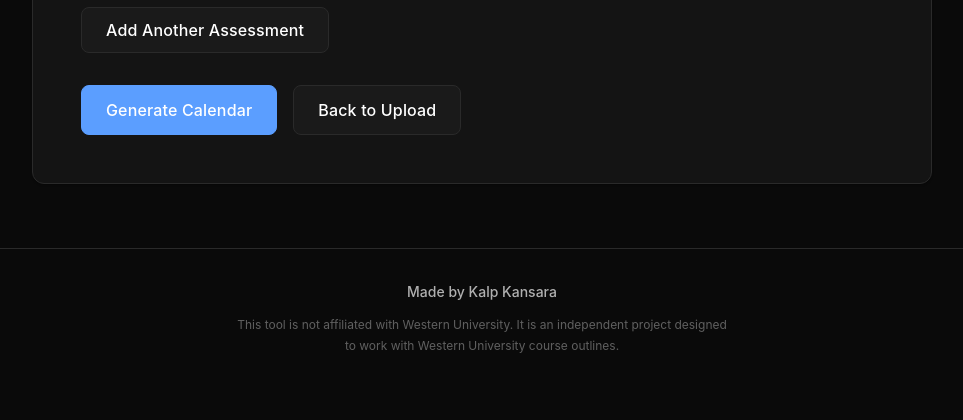
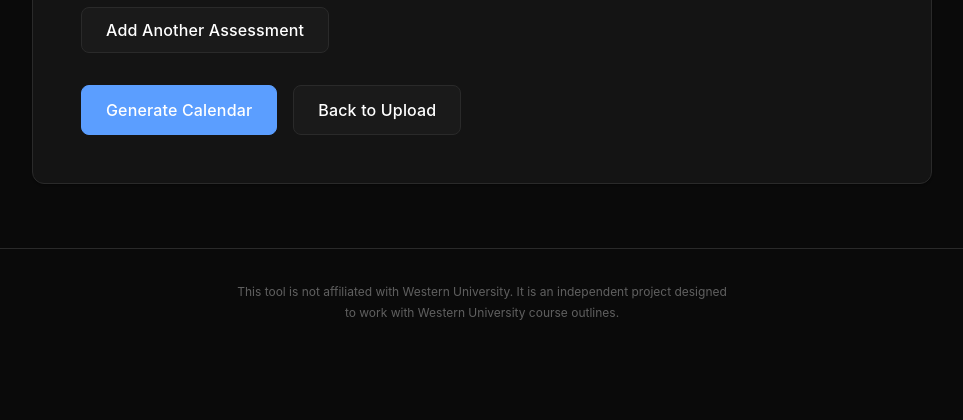
Before and after one commit to KalpKan/Plato, a Flask app: page /manual in a window 1280 px wide. Shown: the part 1040-1460 px from the top of the page, without its empty margins (158-1121 px from the left). After the commit the page ends 1360 px from the top, so only its background shows below. Run offline with Flask 3, Linux system fonts and the light colour scheme.

Commit message:
Remove 'Made by Kalp Kansara' from footer

```diff
--- a/templates/base.html
+++ b/templates/base.html
@@ -38,7 +38,6 @@
         </main>
 
         <footer>
-            <p class="footer-credit">Made by Kalp Kansara</p>
             <p class="footer-disclaimer">This tool is not affiliated with Western University. It is an independent project designed to work with Western University course outlines.</p>
         </footer>
     </div>
```
